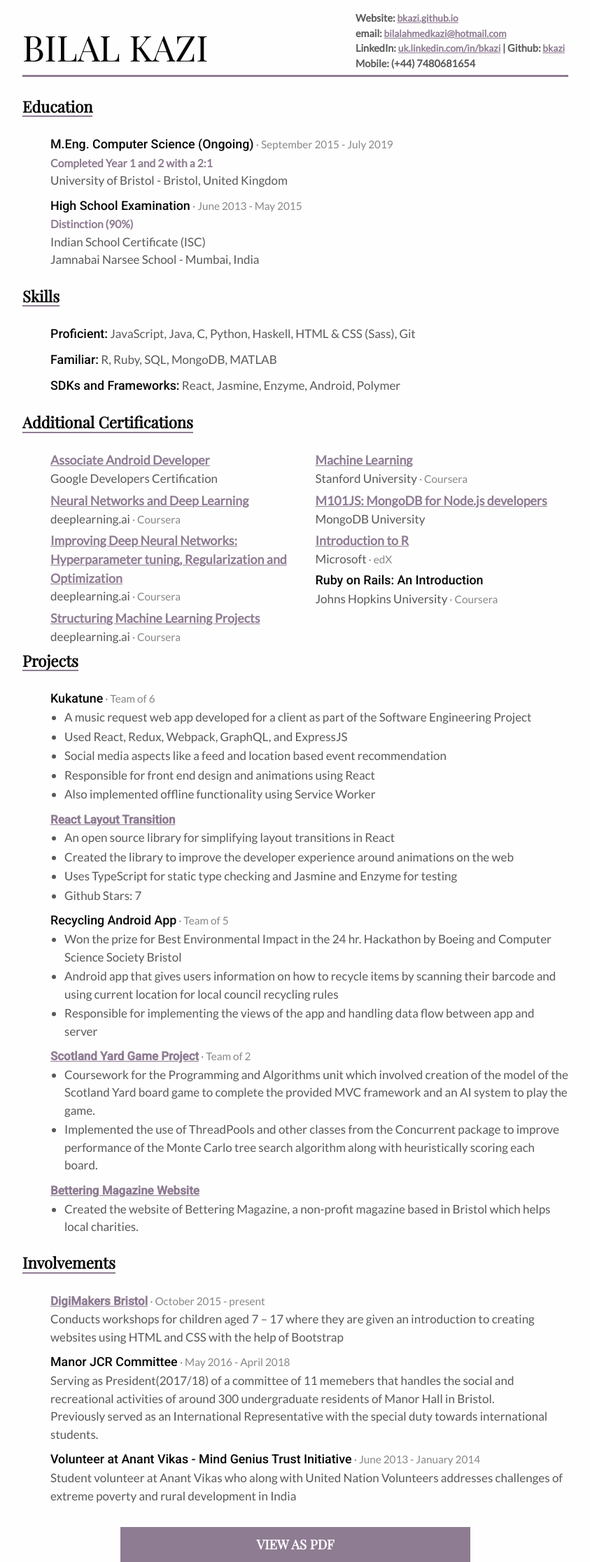
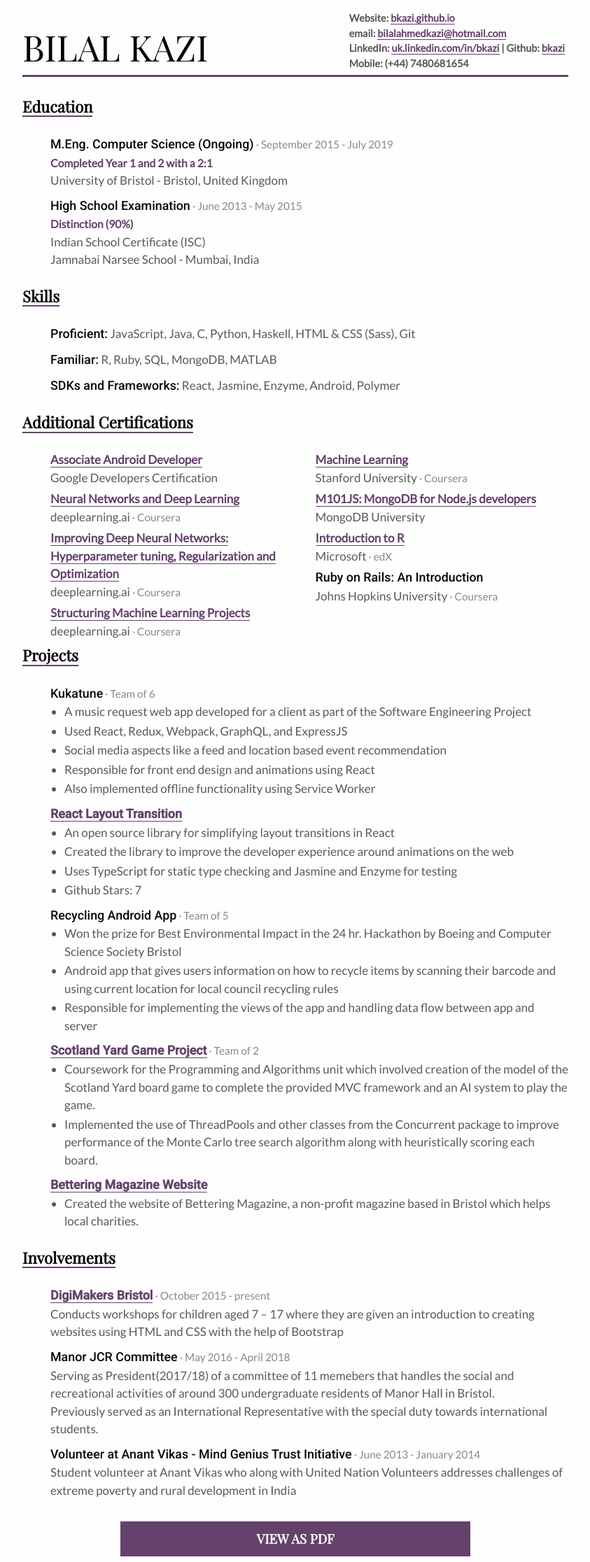
Before and after one commit to bkazi/bkazi.github.io, a Jekyll site: the page built from resume/index.html, in a window 1280 px wide. Shown: the whole page at 70% size, without its empty margins (218-1061 px from the left). Built offline with Jekyll 4.4.1, drawn with Linux system fonts in a browser that asks for light colours.

Commit message:
change color and fix inconsistency

```diff
--- a/_includes/critical_resume.scss
+++ b/_includes/critical_resume.scss
@@ -12,9 +12,9 @@ body {
 
 $black: #070606;
 $grey: #595959;
-$silver: #8E7C93;
+$silver: #64426C;
 $white: #FFFEFE;
-$red: #8E7C93;
+$red: #64426C;
 $green: #D0A5C0;
 
 @import 'https://fonts.googleapis.com/css?family=Lato:400,600|Playfair+Display:400|Roboto:500';
@@ -105,18 +105,18 @@ em {
 a {
 	color: $silver;
 	font-family: $base-font;
-	font-size: 0.95em;
 	font-weight: 600;
 	font-style: normal;
-	text-decoration: underline;
+	text-decoration: none;
+	border-bottom: 1px solid $silver;
 
   &:hover {
     font-family: $base-font;
-    font-size: 0.95em;
     font-weight: 600;
     color: $silver;
     font-style: normal;
-    text-decoration: none;
+	text-decoration: none;
+	border-bottom: none;
   }
 
   &:visited {
--- a/_sass/_resume.scss
+++ b/_sass/_resume.scss
@@ -85,10 +85,6 @@ p {
   margin-top: 1em;
   padding-left: 40px;
 
-  a {
-    font-size: 1.05em;
-  }
-
   p {
     break-inside: avoid;
   }
```
